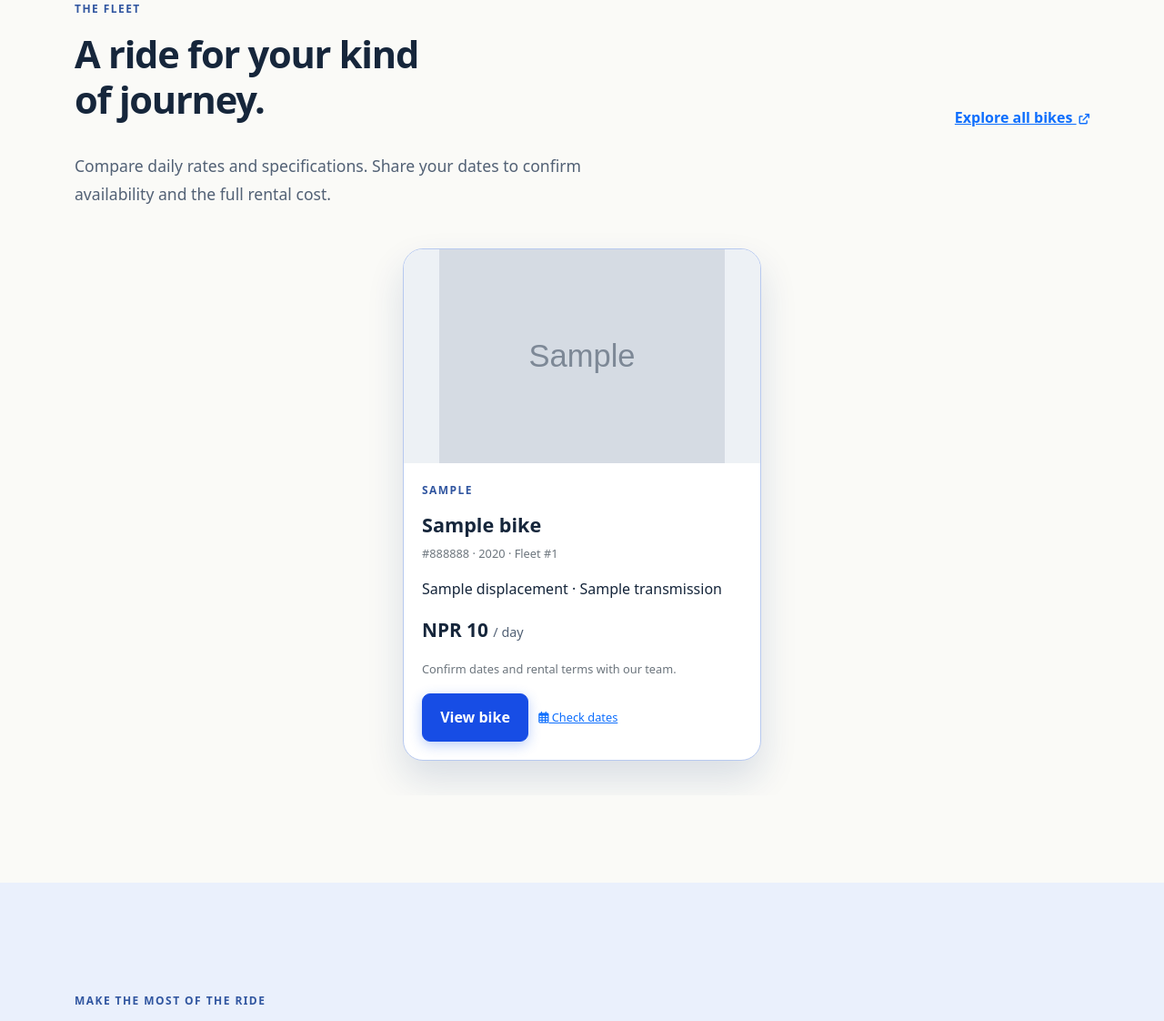
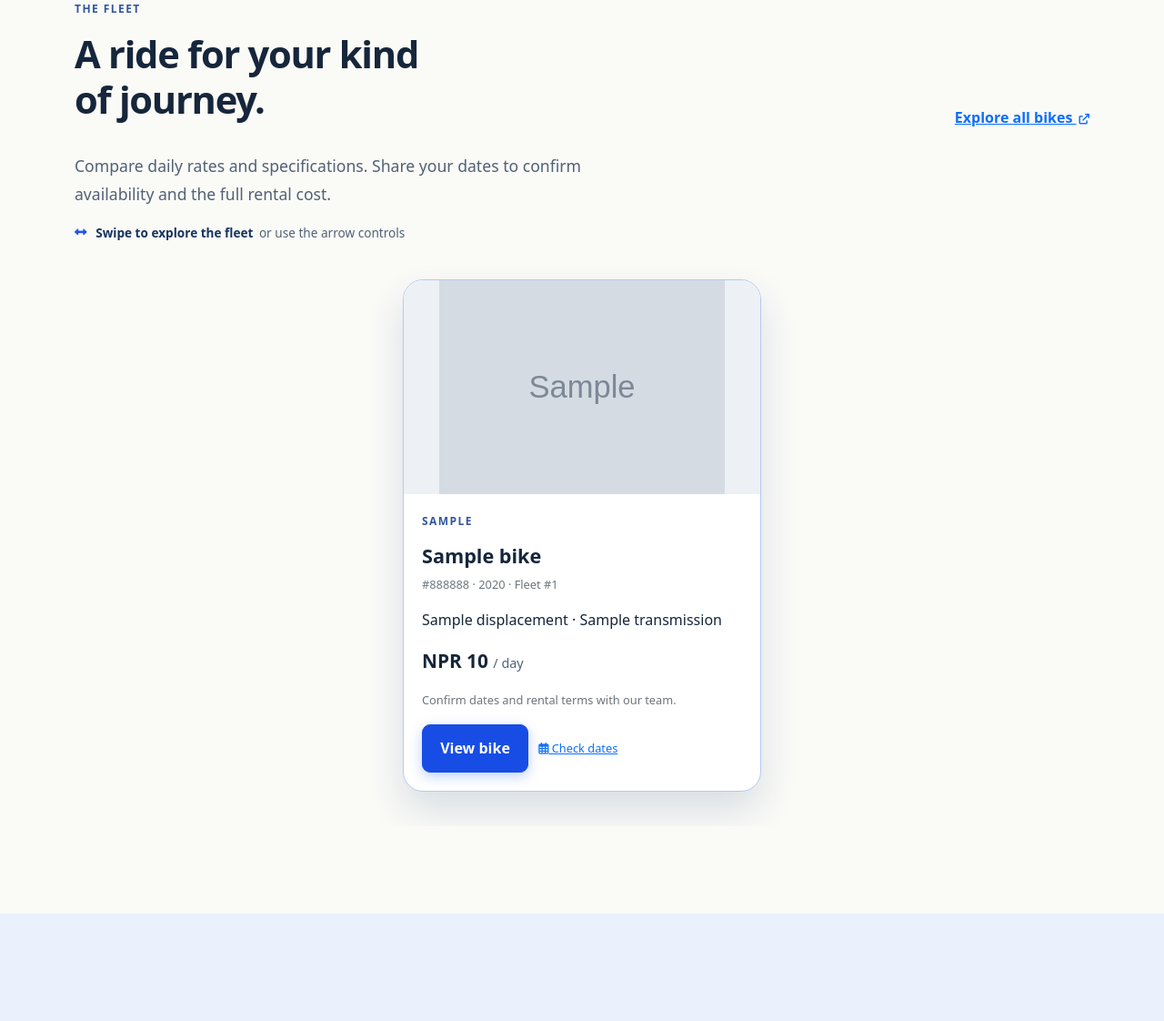
Before and after one commit to sudip-parajuli/bike_rental_service, a Django app: template bike_rental_service/templates/home.html in a window 1280 px wide. Shown: the part 831-1953 px from the top of the page at 91% size. Run offline with Django 5.2, Linux system fonts and the light colour scheme; the template is opened without the code that fills it: most values are stand-ins (such as "Sample title", 1, 10 or a date in 2020); grey boxes marked "Sample" are stand-in pictures.

Commit message:
Add fleet swipe hint and hide carousel scrollbar

```diff
--- a/bike_rental_service/static/css/storefront.css
+++ b/bike_rental_service/static/css/storefront.css
@@ -779,7 +779,11 @@ to{
 @keyframes hero-typeset { from { transform: translateY(105%) rotate(2deg); } to { transform: translateY(0) rotate(0); } }
 .desktop-masthead { display: none; }
 .nav-icon { margin-right: .4rem; }
-.fleet-track { position: relative; display: flex; gap: 1.2rem; overflow-x: auto; scroll-snap-type: x mandatory; overscroll-behavior-x: contain; padding: 28px 10px 38px; scrollbar-width: thin; scrollbar-color: #2454e6 #e4eaf5; perspective: 1400px; }
+.fleet-track { position: relative; display: flex; gap: 1.2rem; overflow-x: auto; scroll-snap-type: x mandatory; overscroll-behavior-x: contain; padding: 28px 10px 38px; scrollbar-width: none; -ms-overflow-style: none; perspective: 1400px; }
+.fleet-track::-webkit-scrollbar { display: none; }
+.fleet-slide-hint { display: flex; align-items: center; flex-wrap: wrap; gap: .4rem; margin: 0 0 .8rem; color: #17345d; font-size: .85rem; font-weight: 600; }
+.fleet-slide-hint i { margin-right: .2rem; color: #2454e6; }
+.fleet-slide-hint span { color: #526175; font-weight: 400; }
 .fleet-track .rental-card { flex: 0 0 36%; min-width: 310px; scroll-snap-align: center; transform: scale(.96); transition: transform .45s ease, box-shadow .45s ease; }
 .fleet-track .rental-card.is-featured-slide { transform: scale(1); box-shadow: 0 20px 40px #17387624; border-color: #b7c9ef; }
 .fleet-track .rental-card:focus-within { outline: 2px solid #2454e6; outline-offset: 2px; }
--- a/bike_rental_service/templates/home.html
+++ b/bike_rental_service/templates/home.html
@@ -54,6 +54,7 @@
 </div>
 <p class="hero-copy">Compare daily rates and specifications. Share your dates to confirm availability and the full rental cost.</p>
 <div class="fleet-carousel" role="region" aria-roledescription="carousel" aria-label="EasyMoto fleet">
+{% if featured_bikes %}<p class="fleet-slide-hint" id="fleet-slide-hint"><i class="fas fa-arrows-alt-h" aria-hidden="true"></i> Swipe to explore the fleet <span>or use the arrow controls</span></p>{% endif %}
 <div class="fleet-carousel-tools" hidden>
 <p class="fleet-position" aria-live="polite" aria-atomic="true">
 </p>
@@ -68,7 +69,7 @@
 </button>
 </div>
 </div>
-<div class="fleet-track" tabindex="0" aria-label="Bike cards: scroll or use the arrow keys">{% for bike in featured_bikes %}{% include 'bikes/_rental_card.html' %}{% empty %}<div class="rental-panel">
+<div class="fleet-track" tabindex="0" aria-label="Bike cards: scroll or use the arrow keys"{% if featured_bikes %} aria-describedby="fleet-slide-hint"{% endif %}>{% for bike in featured_bikes %}{% include 'bikes/_rental_card.html' %}{% empty %}<div class="rental-panel">
 <h3>Let's find your ride</h3>
 <p>{% if inventory_unavailable %}Our online fleet is temporarily unavailable.{% else %}Ask us about our current fleet.{% endif %} Contact us for bikes, photos and rates.</p>
 <a class="btn btn-primary" href="https://wa.me/9779851401903">Check available bikes</a>
```
Also changed, not shown: docs/STOREFRONT.md (+2 -0 lines).
